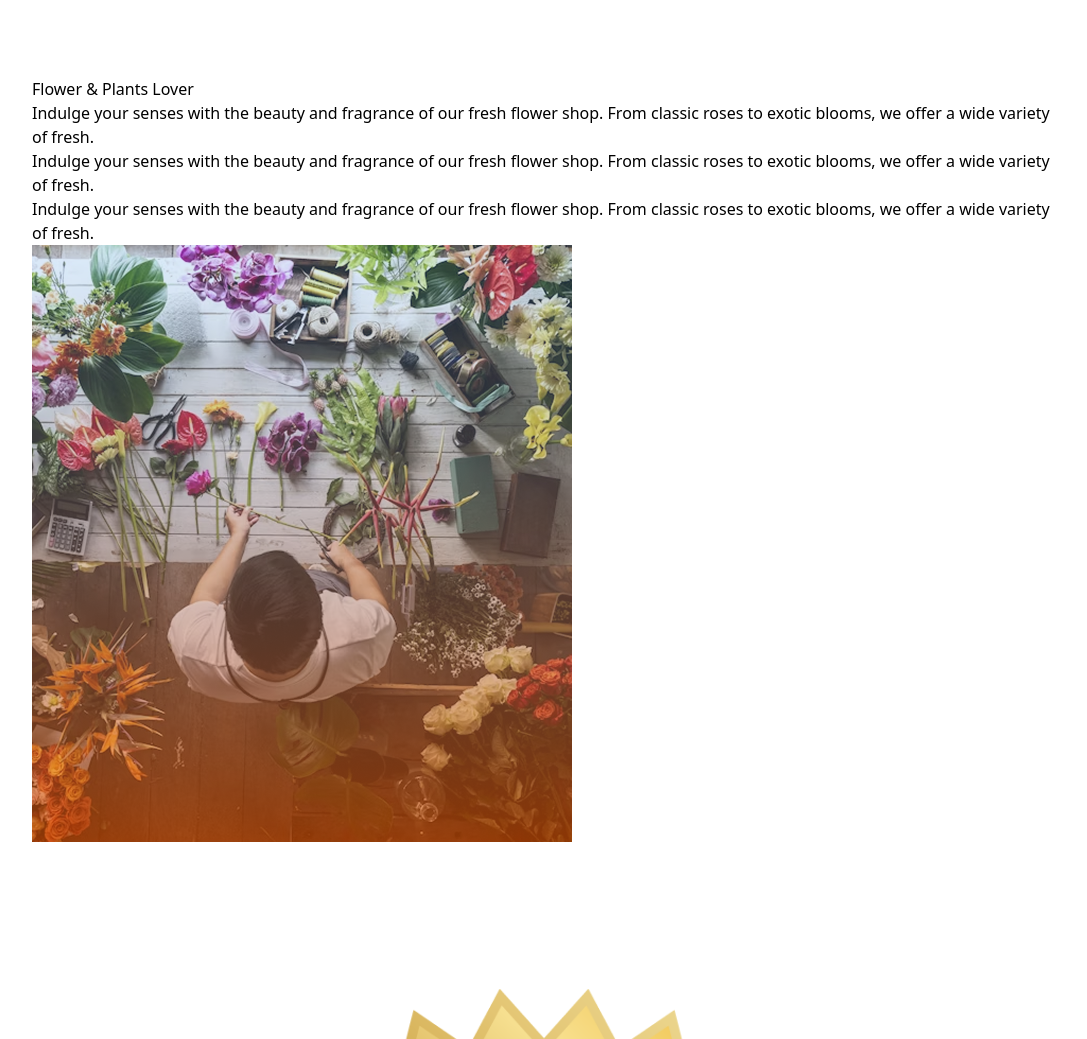
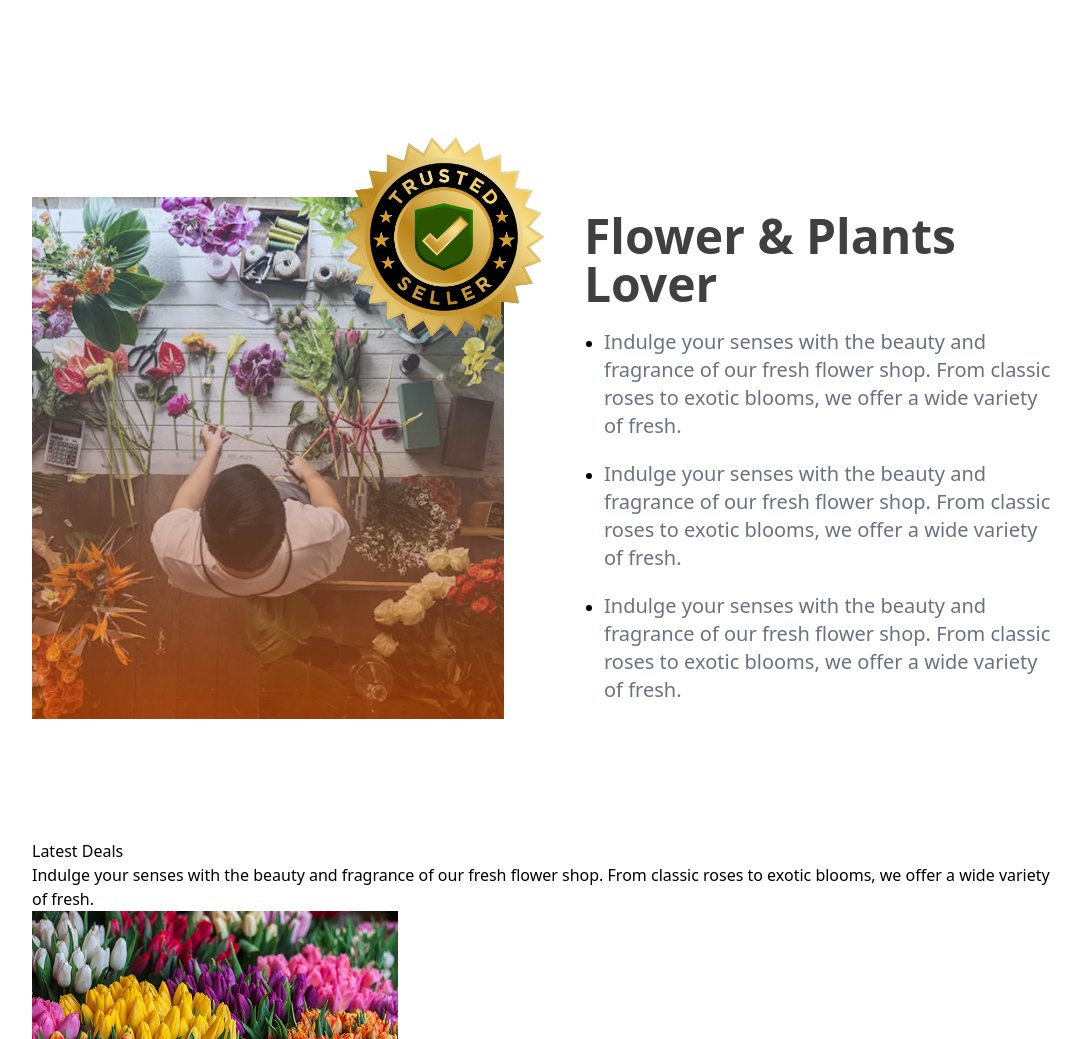
Before and after one commit to BlazeDashX/A02-Responsive-Flowers, a plain HTML site: page index.html in a window 1280 px wide. Shown: the part 1754-2793 px from the top of the page, without its empty margins (96-1183 px from the left). Drawn offline with nearby package versions, Linux system fonts and the light colour scheme.

Commit message:
Designed plant lover section using tailwind

```diff
--- a/index.html
+++ b/index.html
@@ -121,29 +121,27 @@
                 </div>
             </section>
 
-            <section class="plants-lover" id="AboutUs">
-                <div class="plants-lover-content">
-                    <h2>Flower & Plants Lover</h2>
-                    <ul>
-                        <li>
-                            <p>Indulge your senses with the beauty and fragrance of our fresh flower shop. From classic
+            <section class="flex justify-between items-center gap-20 py-30" id="AboutUs">
+                <div class="w-1/2 relative">
+                    <img src="./assets/flower-store.png" alt="">
+                    <img class=" max-h-[280px] absolute -right-20 -top-25" src="./assets/trusted-badge.png" alt="">
+                </div>
+                <div class="w-1/2 ">
+                    <h2 class="text-5xl font-bold text-neutral-700">Flower & Plants Lover</h2>
+                    <ul class="pl-5">
+                        <li class="py-5 list-disc">
+                            <p class="text-gray-500 text-xl">Indulge your senses with the beauty and fragrance of our fresh flower shop. From classic
                                 roses to exotic blooms, we offer a wide variety of fresh.</p>
                         </li>
-                        <li>
-                            <p>Indulge your senses with the beauty and fragrance of our fresh flower shop. From classic
+                        <li class="list-disc">
+                            <p class="text-gray-500 text-xl">Indulge your senses with the beauty and fragrance of our fresh flower shop. From classic
                                 roses to exotic blooms, we offer a wide variety of fresh.</p>
                         </li>
-                        <li>
-                            <p>Indulge your senses with the beauty and fragrance of our fresh flower shop. From classic
+                        <li class="pt-5 list-disc">
+                            <p class="text-gray-500 text-xl">Indulge your senses with the beauty and fragrance of our fresh flower shop. From classic
                                 roses to exotic blooms, we offer a wide variety of fresh.</p>
                         </li>
                     </ul>
-                </div>
-                <div class="plants-lover-image">
-                    <img src="./assets/flower-store.png" alt="">
-                    <div class="badge">
-                        <img src="./assets/trusted-badge.png" alt="">
-                    </div>
                 </div>
             </section>
 
```
Lines whose indentation alone changed are shown as unchanged.
